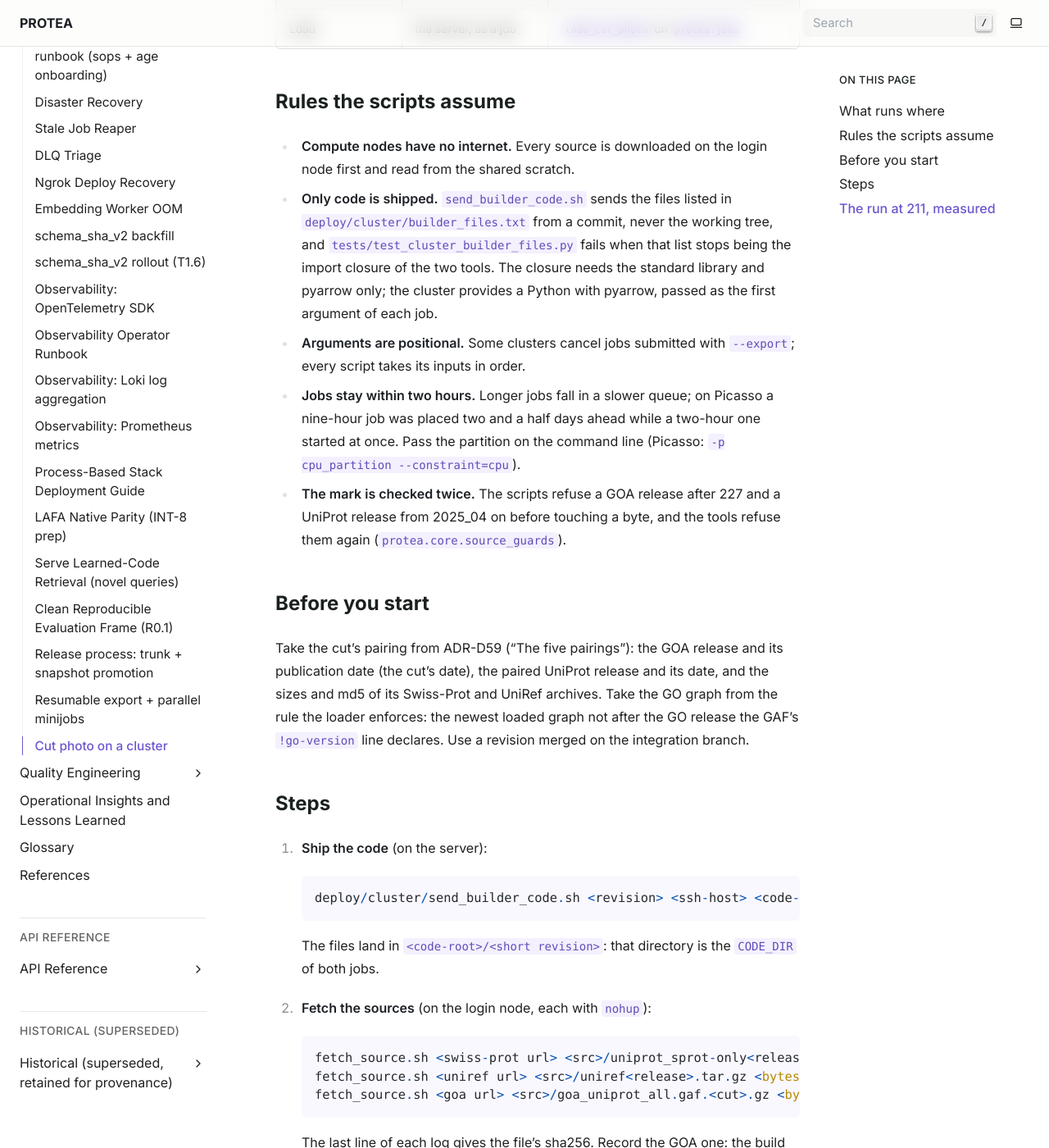
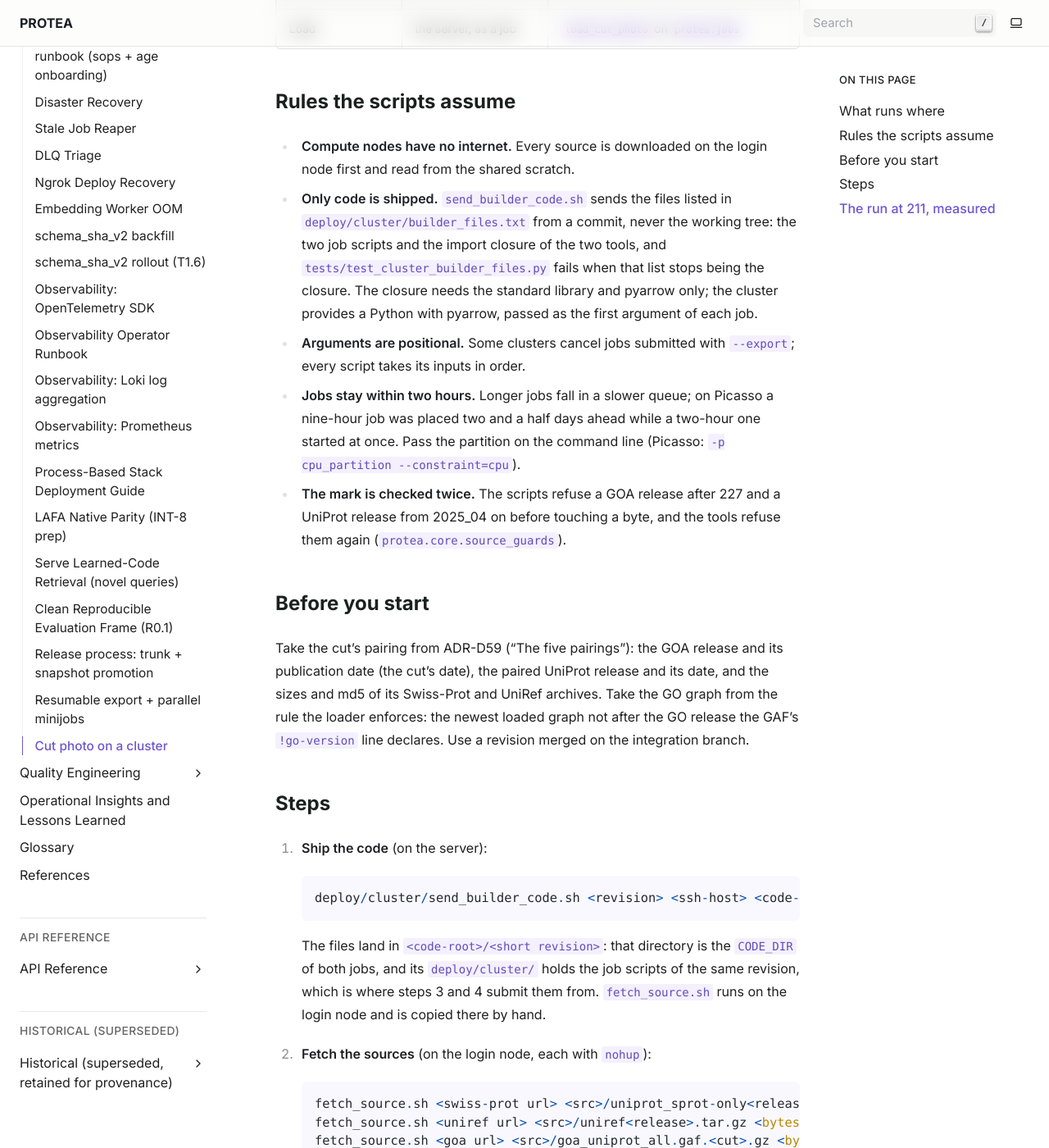
Before and after one commit to frapercan/PROTEA, a Sphinx documentation site: the page built from docs/source/runbooks/cut-photo-on-a-cluster.rst, in a window 1280 px wide and 1400 px high, scrolled down 765 px. Shown: the whole window at 82% size. Built offline with Sphinx 7.4.7, drawn with Linux system fonts in a browser that asks for light colours; some of the changed text lies outside the part shown.

Commit message:
Fotos por corte: el envio de solo codigo lleva tambien los scripts de los trabajos
send_builder_code.sh mandaba el codigo de Python pero no los scripts de
medida y construccion, que tambien son codigo y deben ir con su revision.
Ahora builder_files.txt los lista, el envio acepta scripts bajo
deploy/cluster/ ademas de Python bajo protea/, la prueba comprueba que estan
y el runbook manda lanzarlos desde el directorio de codigo de la revision.

```diff
--- a/docs/source/runbooks/cut-photo-on-a-cluster.rst
+++ b/docs/source/runbooks/cut-photo-on-a-cluster.rst
@@ -42,9 +42,10 @@ Rules the scripts assume
 - **Compute nodes have no internet.** Every source is downloaded on the login node
   first and read from the shared scratch.
 - **Only code is shipped.** ``send_builder_code.sh`` sends the files listed in
-  ``deploy/cluster/builder_files.txt`` from a commit, never the working tree, and
+  ``deploy/cluster/builder_files.txt`` from a commit, never the working tree: the
+  two job scripts and the import closure of the two tools, and
   ``tests/test_cluster_builder_files.py`` fails when that list stops being the
-  import closure of the two tools. The closure needs the standard library and
+  closure. The closure needs the standard library and
   pyarrow only; the cluster provides a Python with pyarrow, passed as the first
   argument of each job.
 - **Arguments are positional.** Some clusters cancel jobs submitted with
@@ -74,7 +75,9 @@ Steps
       deploy/cluster/send_builder_code.sh <revision> <ssh-host> <code-root>
 
    The files land in ``<code-root>/<short revision>``: that directory is the
-   ``CODE_DIR`` of both jobs.
+   ``CODE_DIR`` of both jobs, and its ``deploy/cluster/`` holds the job scripts of
+   the same revision, which is where steps 3 and 4 submit them from.
+   ``fetch_source.sh`` runs on the login node and is copied there by hand.
 
 2. **Fetch the sources** (on the login node, each with ``nohup``)::
 
@@ -88,7 +91,7 @@ Steps
 
 3. **Measure** (one job)::
 
-      sbatch [partition] cut_photo_measure.sh <python> <code-dir> <cut> <cut-date> \
+      sbatch [partition] <code-dir>/deploy/cluster/cut_photo_measure.sh <python> <code-dir> <cut> <cut-date> \
         <uniprot-release> <uniprot-date> <src>/uniprot_sprot-only<release>.tar.gz \
         <src>/uniref<release>.tar.gz <uniref-md5> <measured> <revision>
 
@@ -97,7 +100,7 @@ Steps
 
 4. **Build** (one job)::
 
-      sbatch [partition] cut_photo_build.sh <python> <code-dir> <cut> <cut-date> \
+      sbatch [partition] <code-dir>/deploy/cluster/cut_photo_build.sh <python> <code-dir> <cut> <cut-date> \
         <uniprot-release> <uniprot-date> <src> <measured> <photo> <revision> \
         <goa-url> <goa-sha256> <swiss-prot-url>
 
```
Also changed, not shown: 3 other files.
